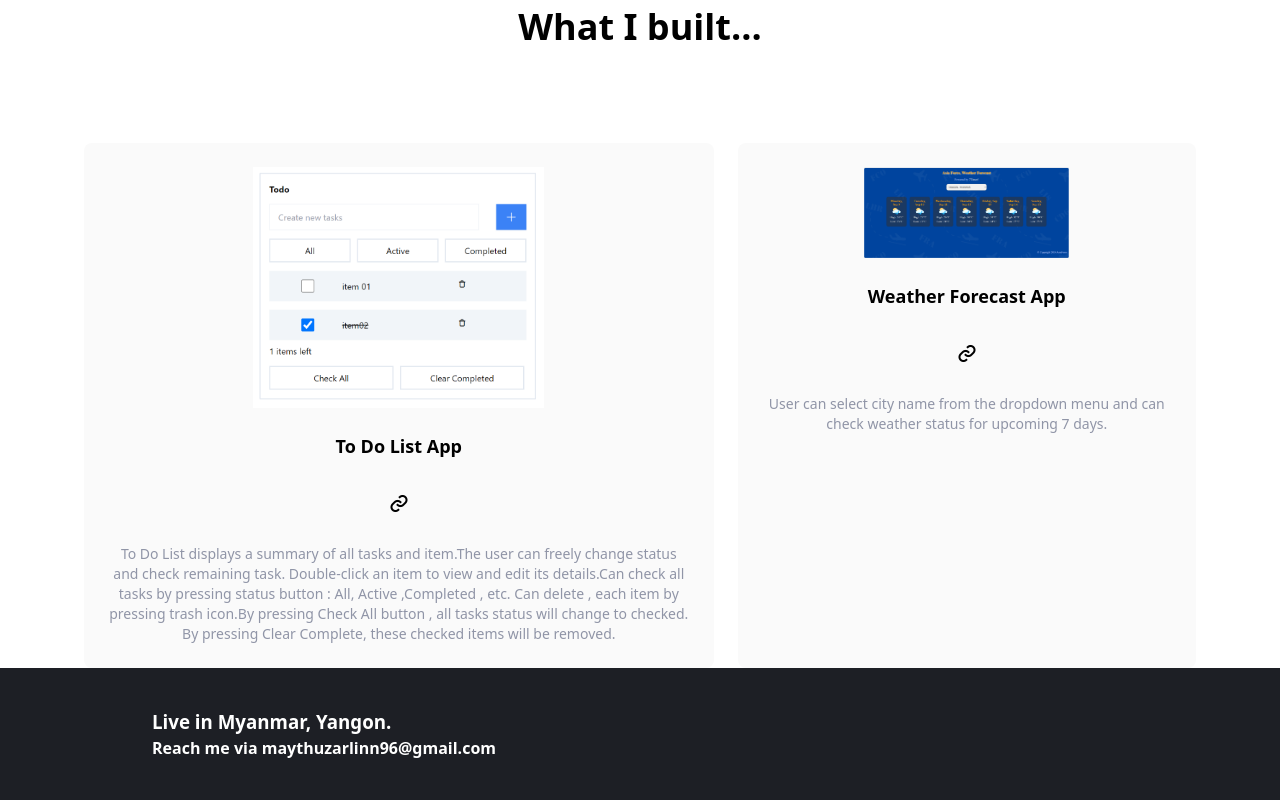
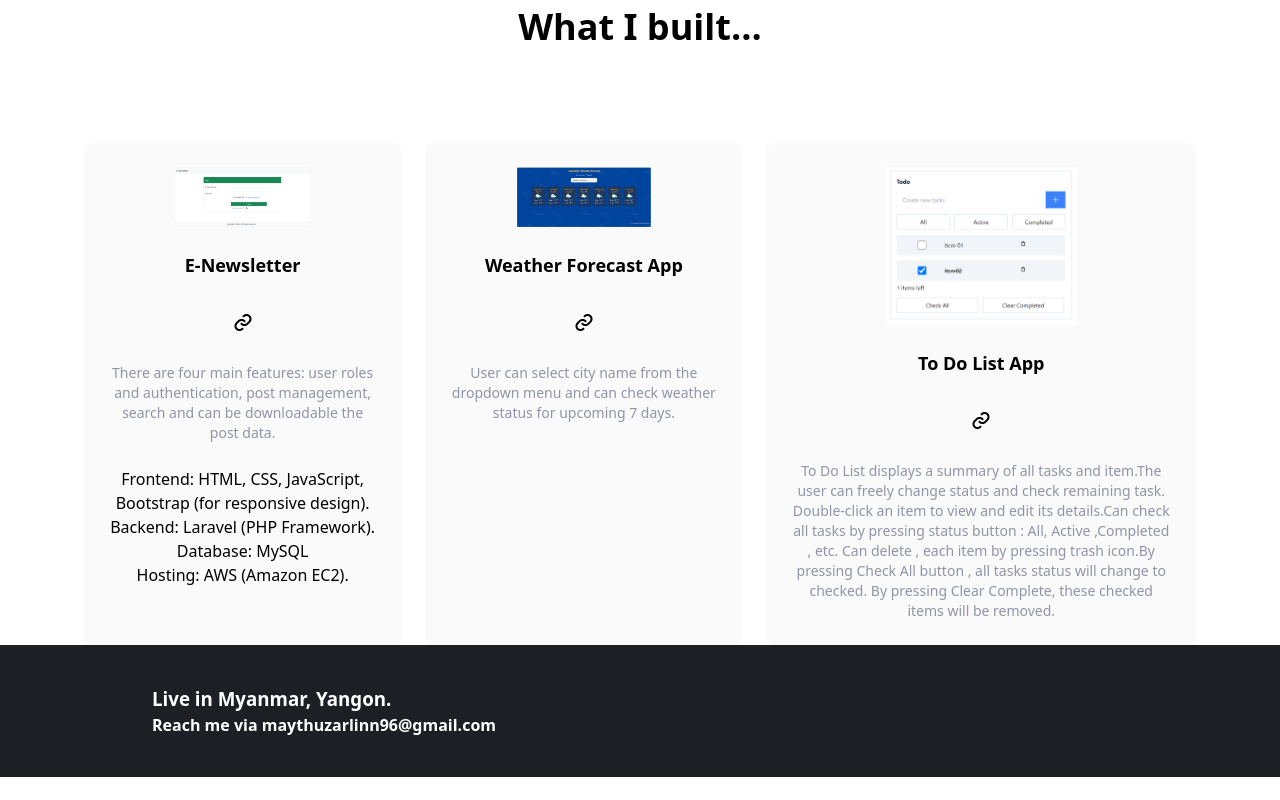
Before and after one commit to maythuzarlinn/portfolio, a website: page index.html in a window 1280 px wide. Shown: the part 1322-2122 px from the top of the page. After the commit the page ends 2099 px from the top, so only its background shows below. Drawn offline with nearby package versions, Linux system fonts and the light colour scheme.

Commit message:
Added e-news letters

```diff
--- a/index.html
+++ b/index.html
@@ -142,6 +142,37 @@
                 What I built...
             </h2>
             <div class="flex flex-col mt-24 md:flex-row md:space-x-6">
+                <!-- Testimonial 2-->
+                <div class="flex flex-col items-center p-6 space-y-6 rounded-lg bg-veryLightGray .md:w-1/2">
+                    <img src="img/e-newsletter.png" class="w-75" alt="e-newsletter logo" />
+                    <h5 class="text-lg font-bold">
+                        E-Newsletter
+                    </h5>
+                    <span class="view"><i class='bx bx-link'
+                            onclick="window.location.href='http://47.130.52.193/'"></i></span>
+                    <p class="text-sm text-darkGrayishBlue">
+                        There are four main features: user roles and authentication, post management, search and
+can be downloadable the post data.
+                    </p>
+                    <ul>
+                        <li>Frontend: HTML, CSS, JavaScript, Bootstrap (for responsive design).</li>
+                        <li>Backend: Laravel (PHP Framework).</li>
+                        <li>Database: MySQL</li>
+                        <li>Hosting: AWS (Amazon EC2).</li>
+                    </ul>
+                </div>
+                <!-- Testimonial 3-->
+                <div class="flex flex-col items-center p-6 space-y-6 rounded-lg bg-veryLightGray .md:w-1/2">
+                    <img src="img/avatar-ali.png" class="w-50" alt="weather forecast logo" />
+                    <h5 class="text-lg font-bold">
+                        Weather Forecast App
+                    </h5>
+                    <span class="view"><i class='bx bx-link'
+                            onclick="window.location.href='https://maythuzarlinn.github.io/weather/'"></i></span>
+                    <p class="text-sm text-darkGrayishBlue">
+                        User can select city name from the dropdown menu and can check weather status for upcoming 7 days.
+                    </p>
+                </div>
                 <!-- Testimonial 1-->
                 <div class="flex flex-col items-center p-6 space-y-6 rounded-lg bg-veryLightGray .md:w-1/2">
                     <img src="img/avatar-anisha.png" class="w-30" alt="to-do-app logo" />
@@ -158,18 +189,6 @@
                         Can delete , each item by pressing trash icon.By pressing Check All button , all tasks status
                         will change to checked.
                         By pressing Clear Complete, these checked items will be removed.
-                    </p>
-                </div>
-                <!-- Testimonial 2-->
-                <div class="flex flex-col items-center p-6 space-y-6 rounded-lg bg-veryLightGray .md:w-1/2">
-                    <img src="img/avatar-ali.png" class="w-50" alt="weather forecast logo" />
-                    <h5 class="text-lg font-bold">
-                        Weather Forecast App
-                    </h5>
-                    <span class="view"><i class='bx bx-link'
-                            onclick="window.location.href='https://maythuzarlinn.github.io/weather/'"></i></span>
-                    <p class="text-sm text-darkGrayishBlue">
-                        User can select city name from the dropdown menu and can check weather status for upcoming 7 days.
                     </p>
                 </div>
             </div>
```
Also changed, not shown: img/e-newsletter.png (added), 1 other file.
